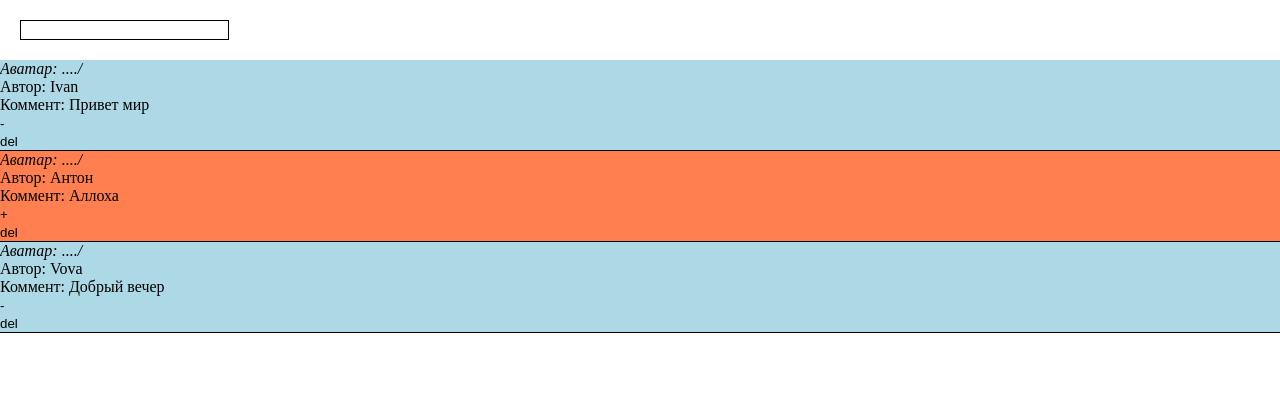
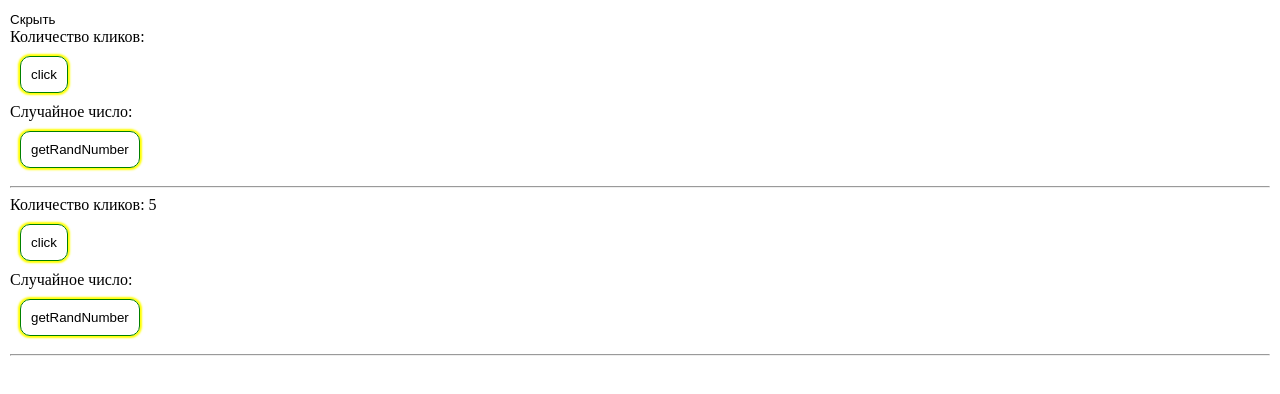
Before and after one commit to VolodymyrKalynii/skillup-front-end, a React app: page / in a window 1280 px wide. Shown: the top 394 px of the page. Built offline with nearby package versions, Linux system fonts and the light colour scheme.

Commit message:
lesson 31

```diff
--- a/src/components/app/App.jsx
+++ b/src/components/app/App.jsx
@@ -1,8 +1,26 @@
-import React from 'react';
-import {CommentsApp} from '../comments-app';
+import React, {useState} from 'react';
+// import {CommentsApp} from '../comments-app';
+import {ClickCounter} from '../click-counter';
+import {ClickCounterFunc} from '../click-counter-func';
+// import {InputFunc} from '../input-func';
 
-export const App = () => (
-    <div>
-        <CommentsApp />
-    </div>
-);
+export const App = () => {
+    const [isShowCounters, setIsShowCounters] = useState(true);
+
+    const btnHandler = () => {
+        setIsShowCounters((prev) => !prev);
+    };
+
+    return (
+        <div>
+            <button type='button' onClick={btnHandler}>{isShowCounters ? 'Скрыть' : 'Показать'}</button>
+            {isShowCounters && <div><ClickCounter /><hr/><ClickCounterFunc /></div>}
+            {/* <ClickCounter /> */}
+
+            {/* <ClickCounterFunc /> */}
+            <hr/>
+            {/* <InputFunc /> */}
+            {/* <CommentsApp /> */}
+        </div>
+    );
+};
--- /dev/null
+++ b/src/components/click-counter-func/ClickCounterFunc.jsx
@@ -0,0 +1,50 @@
+/* eslint-disable arrow-body-style */
+import React, {useState, useEffect} from 'react';
+
+import styles from './styles.scss';
+
+export const ClickCounterFunc = ({initClicksQty = 0}) => {
+    const [clickCounter, setClickCounter] = useState(initClicksQty);
+    const [rndNumber, setRndNumber] = useState();
+
+    // useEffect(() => {
+    //     const timeout = setTimeout(() => {
+    //         setRndNumber(Math.random());
+    //     }, 1000);
+
+    //     return () => {
+    //         console.log('unmount');
+    //         clearTimeout(timeout);
+    //     };
+    // }, [rndNumber]);
+
+    useEffect(() => {
+        const timeout = setTimeout(() => {
+            setClickCounter((prev) => prev + 1);
+        }, 1000);
+
+        return () => {
+            console.log('unmount');
+            clearTimeout(timeout);
+        };
+    }, [clickCounter]);
+
+    const btnHanlder = () => {
+        setClickCounter((prevState) => prevState + 1);
+    };
+
+    const btn2Hanlder = () => {
+        setRndNumber(Math.random());
+    };
+
+    console.log('render fc');
+
+    return (
+        <div>
+            <p>Количество кликов: {clickCounter}</p>
+            <p><button className={styles.button} type='button' onClick={btnHanlder}>click</button></p>
+            <p>Случайное число: {rndNumber}</p>
+            <p><button className={styles.button} type='button' onClick={btn2Hanlder}>getRandNumber</button></p>
+        </div>
+    );
+};
--- /dev/null
+++ b/src/components/click-counter-func/index.js
@@ -0,0 +1 @@
+export {ClickCounterFunc} from './ClickCounterFunc';
--- a/src/components/comments-app/parts/click-counter/ClickCounter.jsx
+++ b/src/components/click-counter/ClickCounter.jsx
@@ -26,16 +26,16 @@ export class ClickCounter extends Component {
     componentDidMount() {
         console.log('componentDidMount');
 
-        const doneCb = () => {
-            console.log('done');
-        };
+        // const doneCb = () => {
+        //     console.log('done');
+        // };
 
-        setTimeout(() => {
-            this.setState({
-                isDataLoaded: true,
-                data: Math.random()
-            }, doneCb);
-        }, 2000);
+        // setTimeout(() => {
+        //     this.setState({
+        //         isDataLoaded: true,
+        //         data: Math.random()
+        //     }, doneCb);
+        // }, 2000);
     }
 
     // shouldComponentUpdate() {
@@ -48,13 +48,13 @@ export class ClickCounter extends Component {
     //     console.log('getSnapshotBeforeUpdate');
     // }
 
-    // componentDidUpdate() {
-    //     console.log('componentDidUpdate');
-    // }
+    componentDidUpdate() {
+        console.log('componentDidUpdate');
+    }
 
-    // componentWillUnmount() {
-    //     console.log('componentWillUnmount');
-    // }
+    componentWillUnmount() {
+        console.log('componentWillUnmount');
+    }
 
     btnHanlder = () => {
         // this.state.clicksQty = 10; // не правильно!!!
@@ -89,15 +89,14 @@ export class ClickCounter extends Component {
         const {
             clicksQty, randNumber, isDataLoaded, data
         } = this.state;
-
+            // console.log(isDataLoaded, data);
         return (
             <div>
                 <p>Количество кликов: {clicksQty}</p>
                 <p><button className={styles.button} type='button' onClick={this.btnHanlder}>click</button></p>
                 <p>Случайное число: {randNumber}</p>
                 <p><button className={styles.button} type='button' onClick={this.btn2Hanlder}>getRandNumber</button></p>
-                <p>{isDataLoaded ? <span>Данные с сервера: {data}</span> : <span>Загрузка...</span>}
-                </p>
+                {/* <p>{isDataLoaded ? <span>Данные с сервера: {data}</span> : <span>Загрузка...</span>}</p> */}
             </div>
         );
     }
--- /dev/null
+++ b/src/components/click-counter/index.js
@@ -0,0 +1 @@
+export {ClickCounter} from './ClickCounter';
--- /dev/null
+++ b/src/components/click-counter/styles.scss
@@ -0,0 +1,11 @@
+.button{
+    margin: 10px;
+    border: 1px solid green;
+    padding: 10px;
+    border-radius: 10px;
+    box-shadow: 0 0 2px 2px yellow;
+
+    &:active{
+        box-shadow: 0 0 5px 5px yellow;
+    }
+}
--- a/src/components/comments-app/parts/index.js
+++ b/src/components/comments-app/parts/index.js
@@ -1,4 +1,4 @@
 export {Comments} from './comments/Comments';
 export {Title} from './title/Title';
-export {ClickCounter} from './click-counter/ClickCounter';
+export {ClickCounter} from '../../click-counter/ClickCounter';
 export {CommentsFilter} from './comments-filter';
--- /dev/null
+++ b/src/components/input-func/index.js
@@ -0,0 +1 @@
+export {InputFunc} from './InputFunc';
--- /dev/null
+++ b/src/components/input-func/styles.scss
@@ -0,0 +1,5 @@
+.input{
+    margin: 20px;
+    display: block;
+    border: 1px solid;
+}
--- a/src/scss/reset.scss
+++ b/src/scss/reset.scss
@@ -44,6 +44,7 @@ html {
 body{
   font-size: 16px;
   height: 100%;
+  padding: 10px;
 }
 
 a {
```
Also changed, not shown: src/components/input-func/InputFunc.jsx (added, +39 -0 lines), src/components/click-counter-func/styles.scss (renamed from src/components/comments-app/parts/click-counter/styles.scss).
